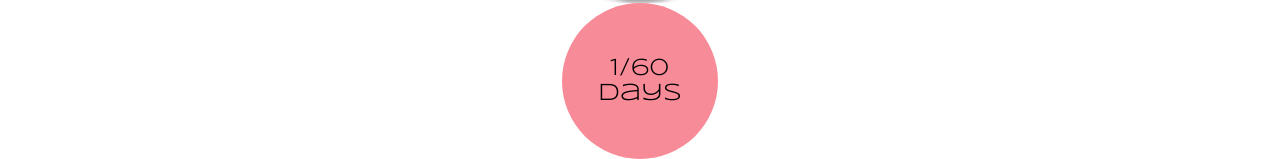
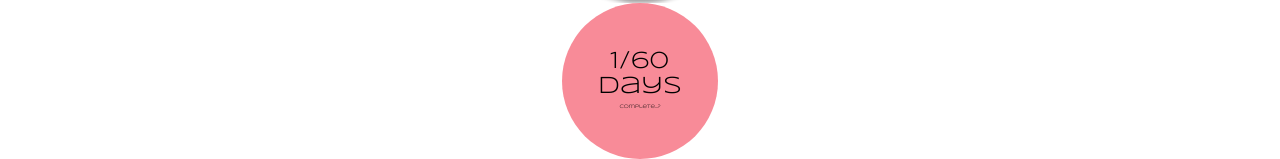
Before and after one commit to mpadil18/NeuroPets, a React (Create React App) app in the folder frontend/: page /home in a window 1280 px wide. Shown: the part 476-635 px from the top of the page. Built offline with nearby package versions, Linux system fonts and the light colour scheme.

Commit message:
added 'complete...?' text

```diff
--- a/frontend/src/Home/Home.css
+++ b/frontend/src/Home/Home.css
@@ -57,9 +57,9 @@
 
 }
 
-.GText {
+.G1Text {
     position: inherit;
-    margin: 63px 63px;
+    margin: 0px 63px;
 
     font-family: 'Syncopate';
     font-style: normal;
@@ -70,6 +70,19 @@
     align-items: center;
     text-align: center;
 
+}
+.G2Text{
+    position: inherit;
+
+
+    font-family: 'Syncopate';
+    font-style: normal;
+    font-size: 5px;
+    line-height: 5px;
+    line-height: 100%;
+    display: flex;
+    align-items: center;
+    text-align: center;
 }
 .ProfessorText {
     max-height: 148px;
--- a/frontend/src/Home/Home.js
+++ b/frontend/src/Home/Home.js
@@ -10,7 +10,8 @@ function Home() {
             </div>
             <img className = "pet" src = {Pet} alt = "sample neuropet"/>
             <div className = "GoalButton">
-                <p className = "GText">1/60 Days</p>
+                <p className = "G1Text">1/60 Days</p>
+                <p className = "G2Text">Complete...?</p>
             </div>
             <img className = "ProfessorText" src={ProfText} alt="Professor speech bubble"></img>
             <nav className = "navbar">
```
